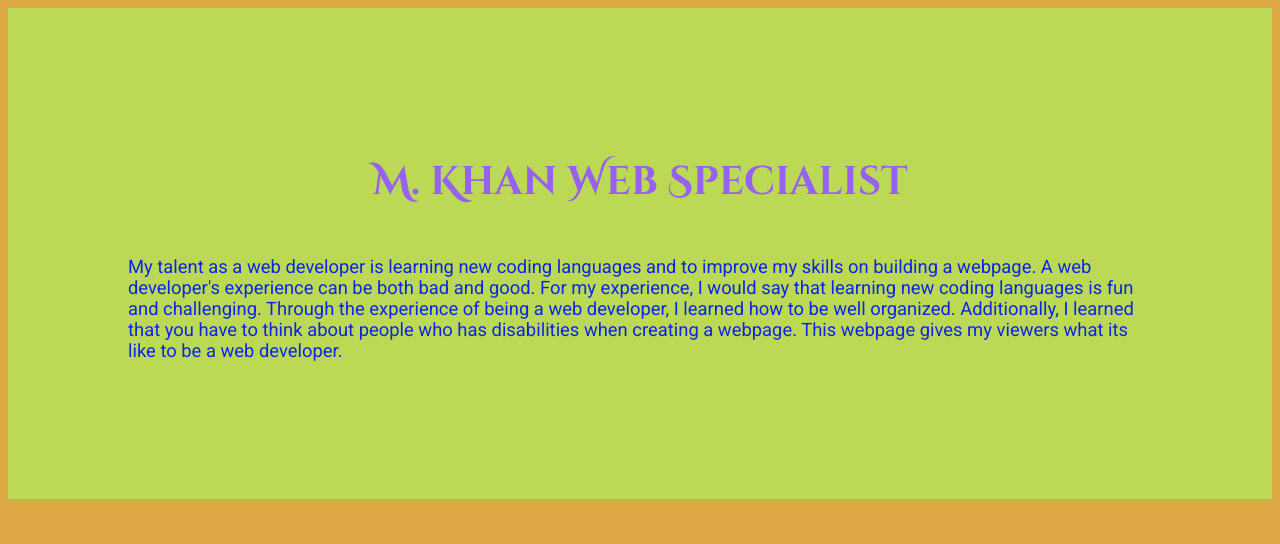
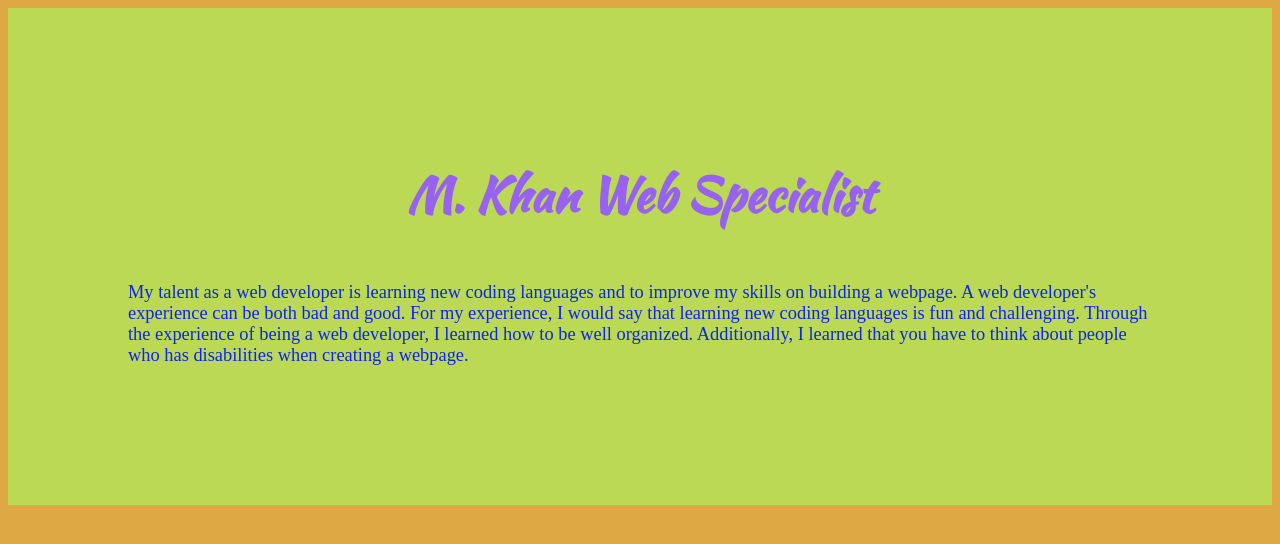
Before and after one commit to RVCC-IDMX/midterm2022-Mohammedkhan18, a plain HTML site: page index.html in a window 1280 px wide. Drawn offline with Linux system fonts and the light colour scheme.

```diff
--- a/index.html
+++ b/index.html
@@ -6,7 +6,9 @@
     <meta name="viewport" content="width=device-width, initial-scale=1.0">
     <link rel="preconnect" href="https://fonts.googleapis.com">
     <link rel="preconnect" href="https://fonts.gstatic.com" crossorigin>
-    <link href="https://fonts.googleapis.com/css2?family=Cinzel+Decorative:wght@700&family=Roboto&display=swap" rel="stylesheet">
+    <link href="<link rel="preconnect" href="https://fonts.googleapis.com">
+    <link rel="preconnect" href="https://fonts.gstatic.com" crossorigin>
+    <link href="https://fonts.googleapis.com/css2?family=Kaushan+Script&family=Pacifico&display=swap" rel="stylesheet">
     <link href="styles.css" rel="stylesheet">
     <title>Midterm</title>
 </head>
@@ -17,7 +19,6 @@
         <p>
             My talent as a web developer is learning new coding languages and to improve my skills on building a webpage.
             A web developer's experience can be both bad and good. For my experience, I would say that learning new coding languages is fun and challenging. Through the experience of being a web developer, I learned how to be well organized. Additionally, I learned that you have to think about people who has disabilities when creating a webpage.
-            This webpage gives my viewers what its like to be a web developer.
         </p>
     </div>
     </header>
--- a/styles.css
+++ b/styles.css
@@ -11,14 +11,14 @@ body {
     padding-bottom: 20px;
     text-align: center;
     color: #9762F0;
-    font-weight: darker;
-    font-family: Cinzel Decorative;
-    font-size: 250%;
+    font-weight: bolder;
+    font-family: Kaushan Script;
+    font-size: 300%;
 }
 
 .container p {
     text-align: left;
     font-weight: normal;
-    font-family: Roboto;
+    font-family: ;
     font-size: 115%;
 }
```
Also changed, not shown: IMG/m-khan-web-specialist-high-resolution-color-logo.jpeg (added).
